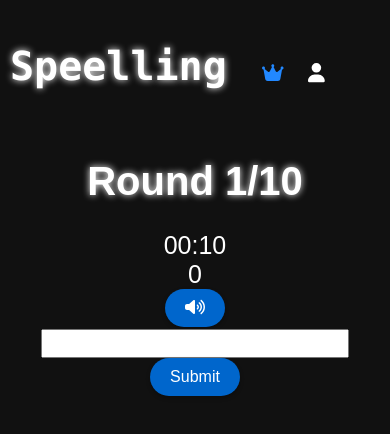
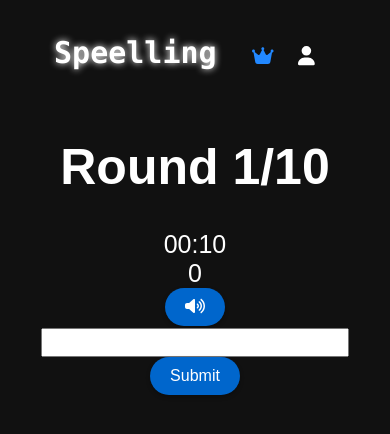
Before and after one commit to speelling/speelling, a React (Vite) app in the folder frontend/: page / in a window 390 px wide. Shown: the top 434 px of the page. Built offline with nearby package versions, Linux system fonts and the light colour scheme; no server answers.

Commit message:
css changes mobile

```diff
--- a/frontend/src/components/Navbar.tsx
+++ b/frontend/src/components/Navbar.tsx
@@ -27,7 +27,7 @@ function Navbar({ user }: NavbarProps) {
       <div className="navbar__left">
         <div className="Title">
           <Link to={"/"}>
-            <h1>Speelling</h1>
+            <h1 className="title">Speelling</h1>
           </Link>
         </div>
 
--- a/frontend/src/css/Leaderboard.css
+++ b/frontend/src/css/Leaderboard.css
@@ -10,11 +10,7 @@
     background-color: #28f;
   }
 
-  h1 {
-    font-size: 2.5rem;
-    color: #fff;
-    text-shadow: 0 0 7px #fff;
-  }
+
 
   /* Style for the table */
   table {
--- a/frontend/src/css/Navbar.css
+++ b/frontend/src/css/Navbar.css
@@ -69,6 +69,12 @@ a {
   font-size: 1.2em;
 }
 
+h1.title {
+  font-size: 2.5rem;
+  color: #fff;
+  text-shadow: 0 0 7px #fff;
+}
+
 
 
 
@@ -97,7 +103,7 @@ a {
   }
 
   .navbar{
-    justify-content: flex-start
+    justify-content: center
   }
 
 
@@ -116,4 +122,9 @@ a {
     outline: inherit;
     font-size: 1.3em;
   }
+
+
+  h1.title{
+    font-size: 30%;
+  }
 }
```
